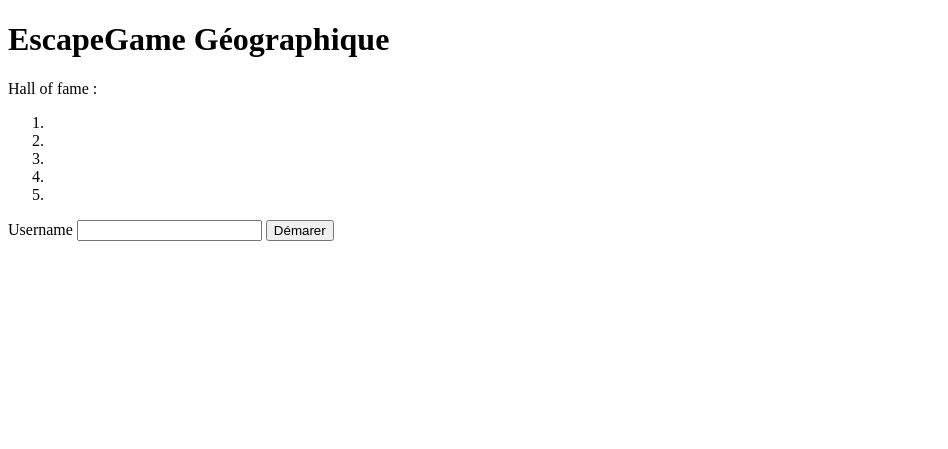
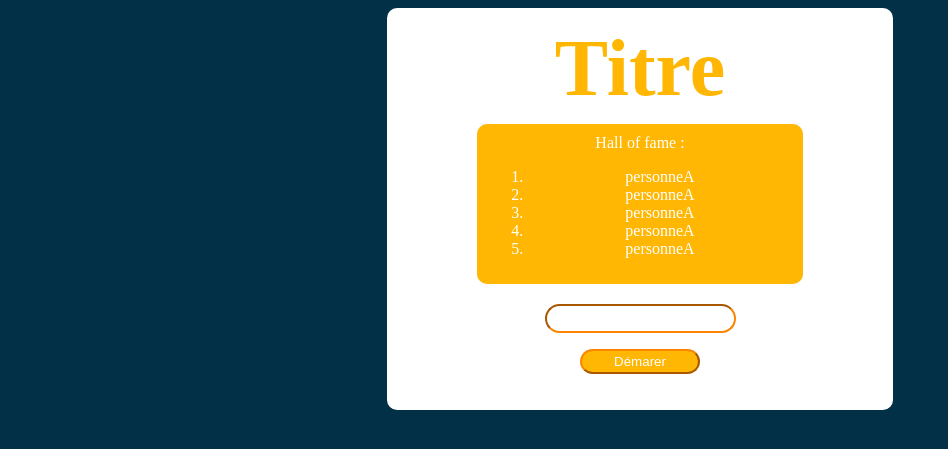
Before and after one commit to Axelle-Ga/Projet_WEB, a PHP site: page / in a window 1280 px wide. Shown: the top 449 px of the page, without its empty margins (0-948 px from the left). Run offline with PHP 8.4, Linux system fonts and the light colour scheme.

Commit message:
Modif CSS

```diff
--- a/index.php
+++ b/index.php
@@ -4,25 +4,34 @@
     <meta charset="UTF-8">
     <title>EscapeGame géographique</title>
     <meta name="viewport" content="width=device-width,initial-scale=1">
+    <link rel="stylesheet" media="screen" href="style.css">
   </head>
 
   <body>
-      <h1>EscapeGame Géographique</h1>
+    <div class="center">
+      <div class = "cadre">
+        <h1>Titre</h1>
 
-      <div>
+        <div class = "hall">
           Hall of fame :
           <ol>
-          <li></li>
-          <li></li>
-          <li></li>
-          <li></li>
-          <li></li>
+          <li>personneA</li>
+          <li>personneA</li>
+          <li>personneA</li>
+          <li>personneA</li>
+          <li>personneA</li>
           </ol>
+        </div>
+
+        <form action="jeu.php">
+          <input type="text">
+          <p>
+            <button>Démarer</button>
+          </p>
+        </form>
       </div>
+    </div>
 
-      <form action="jeu.php">
-          <label for="">Username <input type="text"></label>
-        <button>Démarer</button>
-      </form>
+
 
   </body>
--- a/map.js
+++ b/map.js
@@ -12,6 +12,7 @@ function initMap(){
 
 
 initMap();
+
 /* Ici, on récupère le fichier php et on analyse la base de données des objets pour leur affichage dans la couche layer. */
 let layer = L.featureGroup();
 
--- a/style.css
+++ b/style.css
@@ -1,4 +1,55 @@
+html{
+    background-color: #023047;
+}
+
+.center{
+    display: flex;
+    justify-content: center;
+    align-items: center;
+}
+
+.cadre{
+    text-align: center;
+    width: 40%;
+    background-color: white;
+    border-radius: 10px;
+}
+
+.hall{
+    color: white;
+    background-color: #FFB703;
+    margin-left: 90px;
+    margin-right: 90px;
+    padding: 10px;
+    border-radius: 10px;
+}
+
+h1{
+    color: #FFB703;
+    margin-top: 15px;
+    margin-bottom: 10px;
+    font-size: 5em;
+}
+
+
+input{
+    border-radius: 20px;
+    padding: 5px;
+    border-color: #FB8500;
+    margin-top: 20px;
+}
+
+button{
+    color: white;
+    background-color:#FFB703;
+    border-color: #FB8500;
+    border-radius: 20px;
+    width: 120px;
+    height: 25px;
+    margin-bottom: 20px;
+}
+
 #map{
     height: 500px;
-    width: 100%;
+    width: 80%;
 }
```
